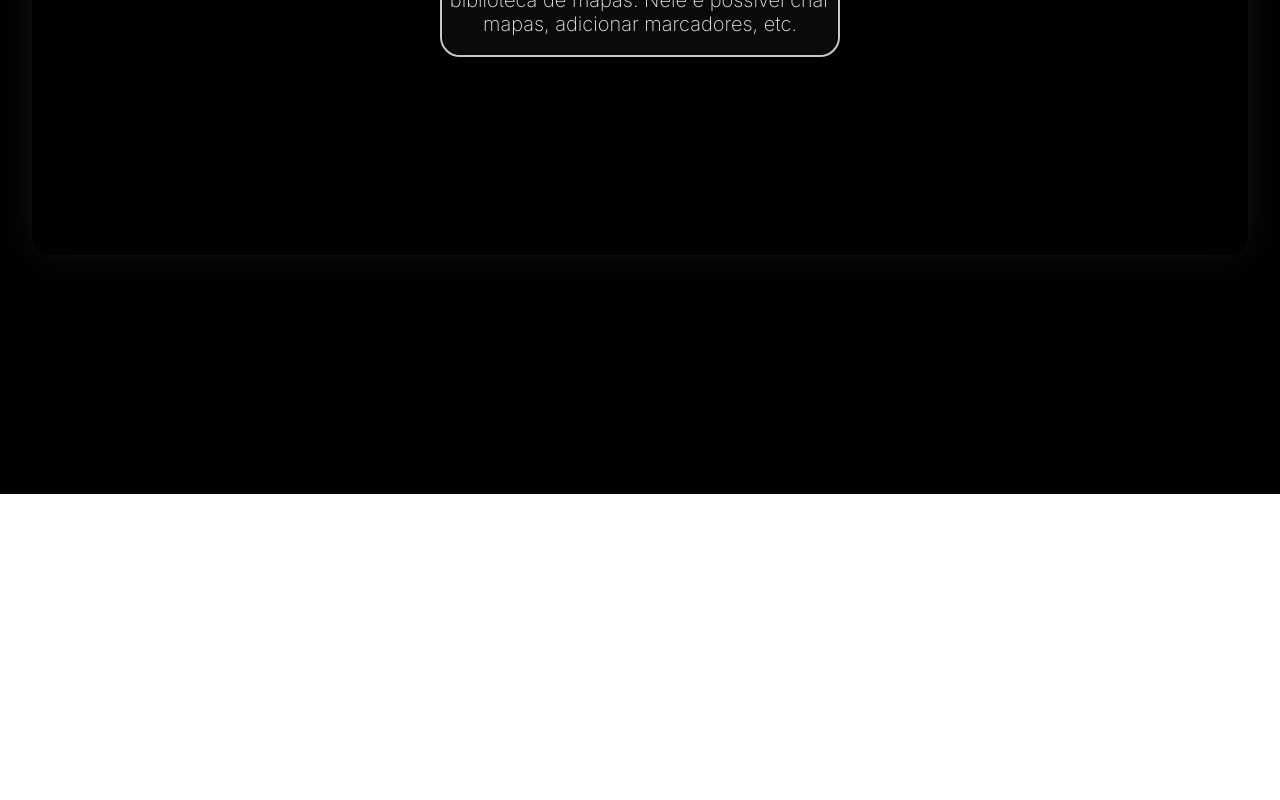
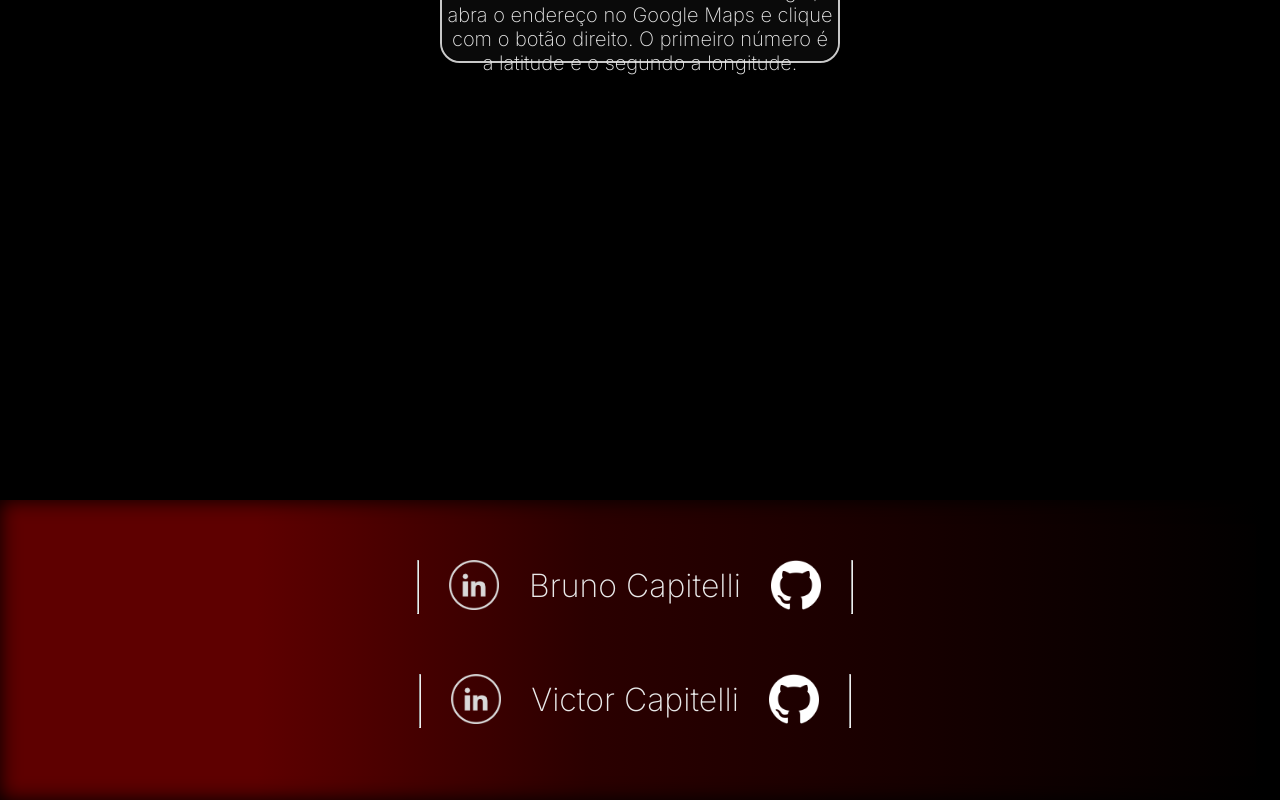
Before and after one commit to eusolomax/Quero-Um-Estagio-help, a React (Create React App) app in the folder frontend/: page / in a window 1280 px wide. Shown: the part 2624-3424 px from the top of the page. Before the commit the page ends 3118 px from the top, so only its background shows below. Built offline with nearby package versions, Linux system fonts and the light colour scheme.

Commit message:
footer + loggedin styling + map bug fix

```diff
--- a/frontend/src/components/Footer.jsx
+++ b/frontend/src/components/Footer.jsx
@@ -1,8 +1,30 @@
 import CookieConsent from "react-cookie-consent"
+
+import linkedinIcon from "../public/images/linkedinIcon.png"
+import githubIcon from "../public/images/githubIcon.png"
+
+import styles from "../styles/footer/footer.module.css"
 
 export default function Footer() {
     return (
-        <div id="#footer">
+        <div className={styles.footer} id="#footer">
+            <div className={styles.content}>
+                <div className={styles.row}>
+                    <hr />
+                    <a href="https://www.linkedin.com/in/brunocapitelli/" target="blank"><img src={linkedinIcon} className={styles.social_icon} /></a>
+                    <p>Bruno Capitelli</p>
+                    <a href="https://github.com/GheistLycis" target="blank"><img src={githubIcon} className={styles.social_icon} /></a>
+                    <hr />
+                </div>
+                <div className={styles.row}>
+                    <hr />
+                    <a href="https://www.linkedin.com/in/victor<hr />capitelli/" target="blank"><img src={linkedinIcon} className={styles.social_icon} /></a>
+                    <p>Victor Capitelli</p>
+                    <a href="https://github.com/eusolomax/" target="blank"><img src={githubIcon} className={styles.social_icon} /></a>
+                    <hr />
+                </div>
+            </div>
+
             {/* <CookieConsent
                 location="bottom"
                 buttonText="Sure man!!"
--- a/frontend/src/components/Navbar.jsx
+++ b/frontend/src/components/Navbar.jsx
@@ -6,6 +6,9 @@ import { useAuth } from "../auth/Auth"
 import imgreact from '../public/images/reacticon.png'
 
 import styles from '../styles/navbar/navbar.module.css'
+
+import { FontAwesomeIcon } from "@fortawesome/react-fontawesome"
+import { faCircleUser } from "@fortawesome/free-solid-svg-icons"
 
 export default function Navbar() {
     const auth = useAuth()
@@ -42,10 +45,10 @@ export default function Navbar() {
                     {
                         auth.user
                             ? (
-                                <div>
-                                    <img src="" alt="ProfPic"></img>
-                                    <h2>{auth.user}</h2>
-                                    <button onClick={handleLogout}>Logout</button>
+                                <div className={styles.profile}>
+                                    <FontAwesomeIcon icon={faCircleUser} className={styles.profile_icon} />
+                                    <p>{auth.user}</p>
+                                    <button className={styles.button} onClick={handleLogout}>Logout</button>
                                 </div>
                             )
                             : (
--- a/frontend/src/pages/Home.jsx
+++ b/frontend/src/pages/Home.jsx
@@ -122,7 +122,7 @@ export default function Home() {
 
                                     <div className={projects.div_projeto_desc}>
                                         <h1>PROJETO MAP</h1>
-                                        <span>Este projeto foi desenvolvido com a biblioteca React Leaflet, que é uma biblioteca de mapas. Nele é possível criar mapas, adicionar marcadores, etc.</span>
+                                        <span>Um mapa global criado com React Leaflet onde é possível registrar localizações com base nas coordenadas. Dica: para descobrir as coordenadas de um lugar, abra o endereço no Google Maps e clique com o botão direito. O primeiro número é a latitude e o segundo a longitude.</span>
                                     </div>
                                 </div>
                             </Link>
--- a/frontend/src/pages/projects/Map.jsx
+++ b/frontend/src/pages/projects/Map.jsx
@@ -1,11 +1,12 @@
 import { useState, useEffect } from "react"
 import axios from "axios"
-import { MapContainer, TileLayer, Marker, Popup } from "react-leaflet"
+import { MapContainer, TileLayer, Marker, Popup, useMapEvents } from "react-leaflet"
 
 import "../../styles/projects/map/map.css"
 
 export default function Map() {
     const [data, setData] = useState([])
+    const [userPosition, setUserPosition] = useState(null)
 
     async function getData() {
         await axios.get("http://localhost:8080/map")
@@ -13,27 +14,50 @@ export default function Map() {
             .catch(err => console.error(err))
     }
 
+    function UserLocation() {
+        const map = useMapEvents({
+            click() {
+                map.locate()
+            },
+            locationfound(e) {
+                setUserPosition(e.latlng)
+                alert("Sua localização terá uma alta precisão caso esteja usando um dispositivo móvel")
+                map.flyTo(e.latlng, map.getZoom())
+            },
+        })
+
+        return userPosition === null ? null : (
+            <Marker position={userPosition} className="marker">
+                <Popup className="popup">VOCÊ</Popup>
+            </Marker>
+        )
+    }
+
     useEffect(() => {
         getData()
-     }, [])
+    }, [])
 
     return (
         <div className="background">
             <h1>Projeto MAP</h1>
             <p>© 2010–2022 Vladimir Agafonkin. Maps © OpenStreetMap contributors.</p>
+            <p>CLIQUE PARA RASTREAR!</p>
 
             <div className="content">
-                <MapContainer center={[40.8054,-74.0241]} zoom={13} scrollWheelZoom={true} style={{ height: "100%", width: "100%", overflow: 'hidden', borderRadius: "30px"}}>
+                <MapContainer
+                    center={[-8.8, -56]}
+                    zoom={4}
+                    scrollWheelZoom={true}
+                    style={{ height: "100%", width: "100%", overflow: 'hidden', borderRadius: "30px"}}
+                >
                     <TileLayer
                         attribution='&copy; <a href="https://www.openstreetmap.org/copyright">OpenStreetMap</a> contributors'
                         url="https://{s}.tile.openstreetmap.org/{z}/{x}/{y}.png"
-                        />
-                    <Marker position={[40.8054,-74.0241]}>
-                        <Popup>TESTE</Popup>
-                    </Marker>
+                    />
+                    <UserLocation />
                     {
-                        data?.map(loc => (
-                            <Marker key={loc.id} position={[loc.latitude, loc.longitude]}>
+                        data && data.map(loc => (
+                            <Marker key={loc.id} position={[loc.latitude, loc.longitude]} className="marker">
                                 <Popup>{loc.name}</Popup>
                             </Marker>
                         ))
--- a/frontend/src/styles/App.css
+++ b/frontend/src/styles/App.css
@@ -1,5 +1,5 @@
 @import url('https://fonts.googleapis.com/css2?family=Inter:wght@100;200;300;400;500;600;700;800;900&display=swap');
-@import url('https://fonts.googleapis.com/css2?family=Poppins:wght@100;400;700&display=swap');
+@import url('https://fonts.googleapis.com/css2?family=Poppins:wght@100;200;300;400;500;600;700&display=swap');
 
 :root {
     --black: #000;
--- /dev/null
+++ b/frontend/src/styles/footer/footer.module.css
@@ -0,0 +1,30 @@
+.footer {
+    background: linear-gradient(90deg, rgb(94, 0, 0) 20%, rgba(43,0,0,1) 46%, rgba(0,0,0,1) 100%);
+    width: 100%;
+    height: 300px;
+    box-shadow: 0 0 20px inset black;
+}
+
+.content {
+    padding: 60px 40px 45px 30px;
+    display: flex;
+    flex-direction: column;
+    align-items: center;
+    gap: 60px;
+}
+
+.row {
+    display: flex;
+    gap: 30px;
+}
+
+p {
+    font-size: 32px;
+    font-weight: 200;
+    padding-top: 6px;
+}
+
+.social_icon {
+    width: 50px;
+    filter: invert();
+}
--- a/frontend/src/styles/home/projects.module.css
+++ b/frontend/src/styles/home/projects.module.css
@@ -27,7 +27,6 @@
     width: 98%;
     height: 70%;
     border-radius: 20px;
-    box-shadow: 0 0 36px var(--projects-container-shadow);
 }
 
 
--- a/frontend/src/styles/navbar/navbar.module.css
+++ b/frontend/src/styles/navbar/navbar.module.css
@@ -65,6 +65,24 @@
     display: flex;
 }
 
+.profile {
+    display: flex;
+    width: 240px;
+}
+
+.profile_icon {
+    width: 25px;
+    padding-top: 5px;
+}
+
+.profile p {
+    font-size: 24px;
+    margin: auto 30px auto 10px;
+    text-overflow: ellipsis;
+    overflow: hidden;
+}
+
+
 
 
 
--- a/frontend/src/styles/projects/map/map.css
+++ b/frontend/src/styles/projects/map/map.css
@@ -25,9 +25,18 @@
 
 .content {
     width: 90%;
-    height: 70%;
+    height: 80%;
 }
 
 .leaftlet-container {
     border-radius: 70px;
 }
+
+.marker {
+    color: rgb(94, 0, 0);
+}
+
+.popup .leaflet-popup-content-wrapper {
+    background-color: black;
+    color: white;
+}
```
Also changed, not shown: frontend/src/public/images/linkedinIcon.png (added).
